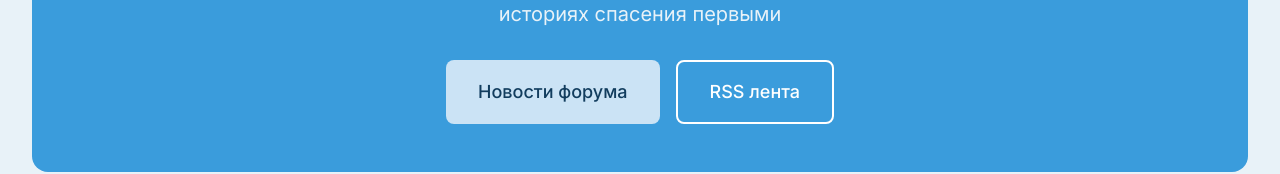
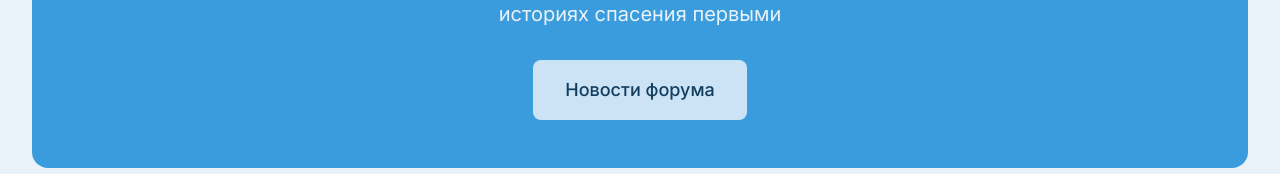
Before and after one commit to Aristvodolaz/sond_shnau, a Nuxt app: page /news in a window 1280 px wide. Shown: the part 738-912 px from the top of the page. Built offline with nearby package versions, Linux system fonts and the light colour scheme; no server answers; a web font is replaced by a local one.

Commit message:
9/ minor fix for news

```diff
--- a/pages/news/index.vue
+++ b/pages/news/index.vue
@@ -63,9 +63,6 @@
             <UiButton to="/forum-news" variant="secondary" size="lg" class="w-full sm:w-auto">
               Новости форума
             </UiButton>
-            <UiButton href="/rss.xml" variant="outline" size="lg" external class="!border-white !text-white hover:!bg-white/10 w-full sm:w-auto">
-              RSS лента
-            </UiButton>
           </div>
         </div>
       </div>
```
